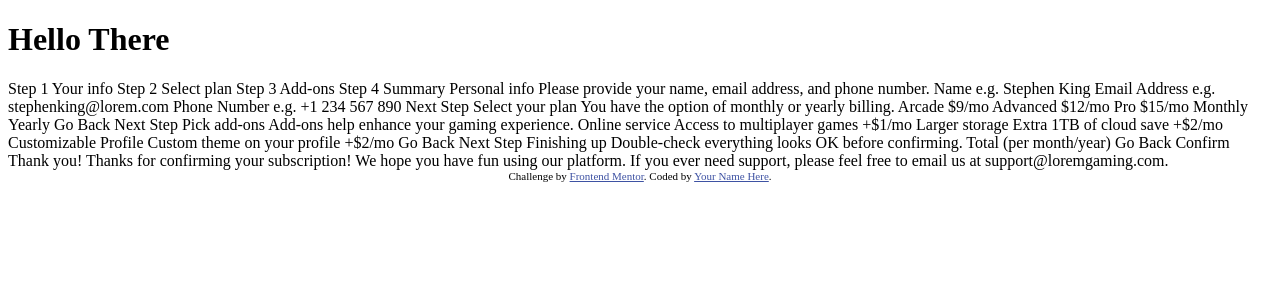
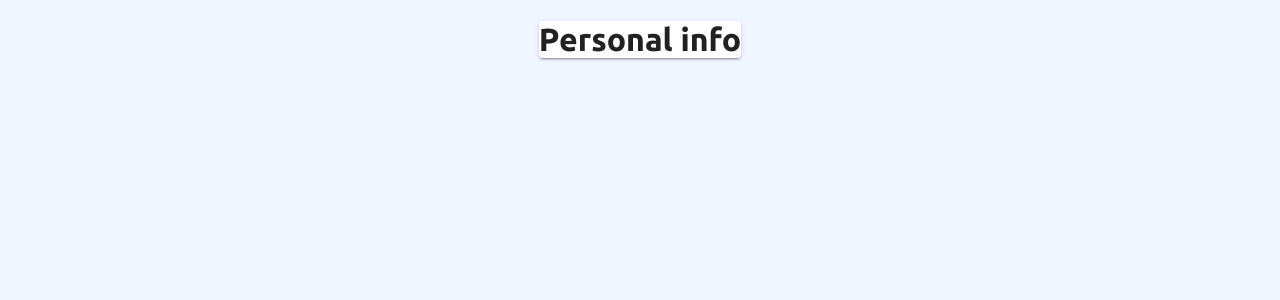
Before and after one commit to KamsiyonnaObi/multi-step-form, a React (Vite) app: page / in a window 1280 px wide. Shown: the top 300 px of the page. Built offline with nearby package versions, Linux system fonts and the light colour scheme.

Commit message:
install material ui

```diff
--- /dev/null
+++ b/global.css
@@ -0,0 +1,26 @@
+:root {
+  /* Primary */
+  --marine-blue: hsl(213, 96%, 18%);
+  --purplish-blue: hsl(243, 100%, 62%);
+  --pastel-blue: hsl(228, 100%, 84%);
+  --light-blue: hsl(206, 94%, 87%);
+  --strawberry-red: hsl(354, 84%, 57%);
+
+  /* Neutral */
+  --cool-gray: hsl(231, 11%, 63%);
+  --light-gray: hsl(229, 24%, 87%);
+  --magnolia: hsl(217, 100%, 97%);
+  --alabaster: hsl(231, 100%, 99%);
+  --white: hsl(0, 0%, 100%);
+}
+
+body {
+  font-family: "Ubuntu", sans-serif;
+  font-size: 16px;
+  background-color: var(--magnolia);
+  margin: 0;
+  display: flex;
+  flex-direction: column;
+  align-items: center;
+  justify-content: center;
+}
--- a/index.html
+++ b/index.html
@@ -11,7 +11,13 @@
       sizes="32x32"
       href="./assets/images/favicon-32x32.png"
     />
-
+    <link rel="stylesheet" href="global.css" />
+    <link rel="preconnect" href="https://fonts.googleapis.com" />
+    <link rel="preconnect" href="https://fonts.gstatic.com" crossorigin />
+    <link
+      href="https://fonts.googleapis.com/css2?family=Ubuntu:wght@400;500;700&display=swap"
+      rel="stylesheet"
+    />
     <title>Frontend Mentor | Multi-step form</title>
 
     <!-- Feel free to remove these styles or customise in your own stylesheet 👍 -->
@@ -29,58 +35,58 @@
     <div id="app"></div>
     <!-- Sidebar start -->
 
-    Step 1 Your info Step 2 Select plan Step 3 Add-ons Step 4 Summary
+    <!-- Step 1 Your info Step 2 Select plan Step 3 Add-ons Step 4 Summary -->
 
     <!-- Sidebar end -->
 
     <!-- Step 1 start -->
 
-    Personal info Please provide your name, email address, and phone number.
+    <!-- Personal info Please provide your name, email address, and phone number.
     Name e.g. Stephen King Email Address e.g. stephenking@lorem.com Phone Number
-    e.g. +1 234 567 890 Next Step
+    e.g. +1 234 567 890 Next Step -->
 
     <!-- Step 1 end -->
 
     <!-- Step 2 start -->
 
-    Select your plan You have the option of monthly or yearly billing. Arcade
-    $9/mo Advanced $12/mo Pro $15/mo Monthly Yearly Go Back Next Step
+    <!-- Select your plan You have the option of monthly or yearly billing. Arcade
+    $9/mo Advanced $12/mo Pro $15/mo Monthly Yearly Go Back Next Step -->
 
     <!-- Step 2 end -->
 
     <!-- Step 3 start -->
 
-    Pick add-ons Add-ons help enhance your gaming experience. Online service
+    <!-- Pick add-ons Add-ons help enhance your gaming experience. Online service
     Access to multiplayer games +$1/mo Larger storage Extra 1TB of cloud save
     +$2/mo Customizable Profile Custom theme on your profile +$2/mo Go Back Next
-    Step
+    Step -->
 
     <!-- Step 3 end -->
 
     <!-- Step 4 start -->
 
-    Finishing up Double-check everything looks OK before confirming.
+    <!-- Finishing up Double-check everything looks OK before confirming. -->
 
     <!-- Dynamically add subscription and add-on selections here -->
 
-    Total (per month/year) Go Back Confirm
+    <!-- Total (per month/year) Go Back Confirm -->
 
     <!-- Step 4 end -->
 
     <!-- Step 5 start -->
 
-    Thank you! Thanks for confirming your subscription! We hope you have fun
+    <!-- Thank you! Thanks for confirming your subscription! We hope you have fun
     using our platform. If you ever need support, please feel free to email us
-    at support@loremgaming.com.
+    at support@loremgaming.com. -->
 
     <!-- Step 5 end -->
 
-    <div class="attribution">
+    <!-- <div class="attribution">
       Challenge by
       <a href="https://www.frontendmentor.io?ref=challenge" target="_blank"
         >Frontend Mentor</a
       >. Coded by <a href="#">Your Name Here</a>.
-    </div>
+    </div> -->
     <script type="module" src="/Main.tsx"></script>
   </body>
 </html>
--- a/package.json
+++ b/package.json
@@ -12,10 +12,14 @@
   "author": "",
   "license": "ISC",
   "dependencies": {
+    "@emotion/react": "^11.11.3",
+    "@emotion/styled": "^11.11.0",
+    "@mui/material": "^5.15.10",
     "@types/node": "^20.11.19",
     "@vitejs/plugin-react": "^4.2.1",
     "react": "^18.2.0",
     "react-dom": "^18.2.0",
+    "react-hook-form": "^7.50.1",
     "vite": "^5.1.3"
   },
   "devDependencies": {
--- a/src/App.tsx
+++ b/src/App.tsx
@@ -1,7 +1,14 @@
 import React from "react";
+import Paper from "@mui/material/Paper";
 
 const App = () => {
-  return <h1>Hello There</h1>;
+  return (
+    <>
+      <Paper elevation={2}>
+        <h1>Personal info</h1>
+      </Paper>
+    </>
+  );
 };
 
 export default App;
```
